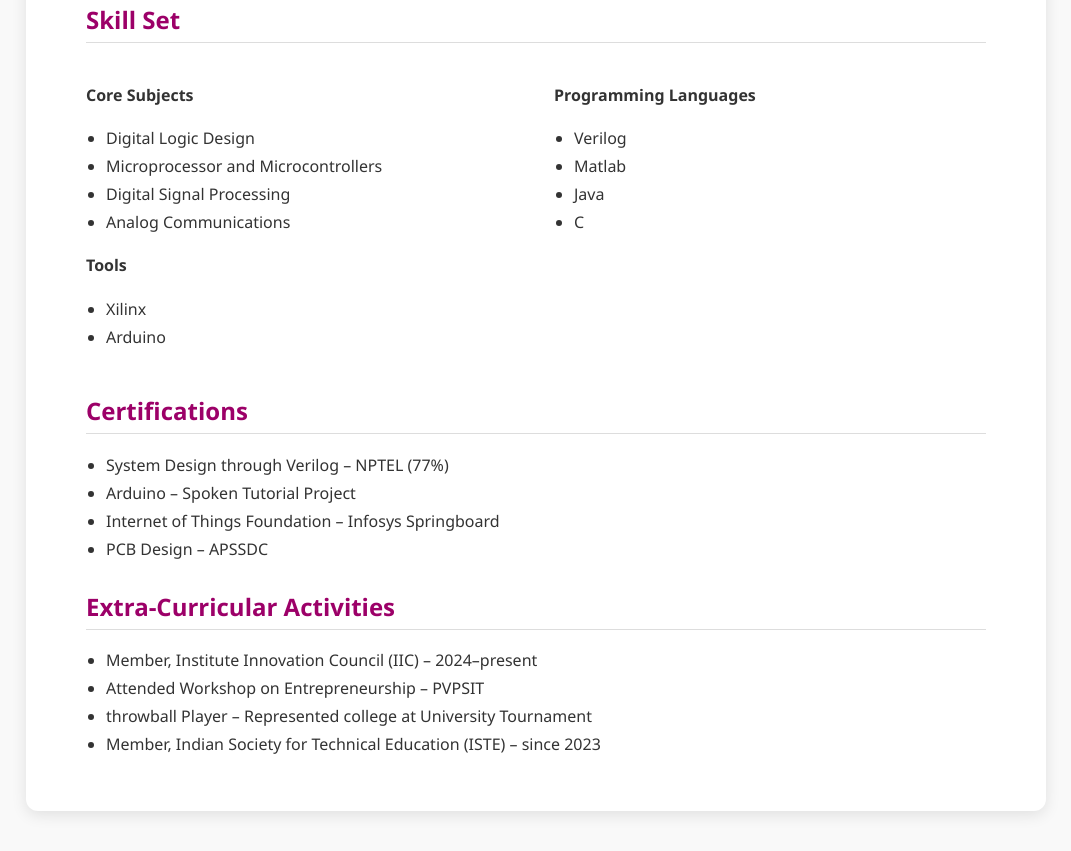
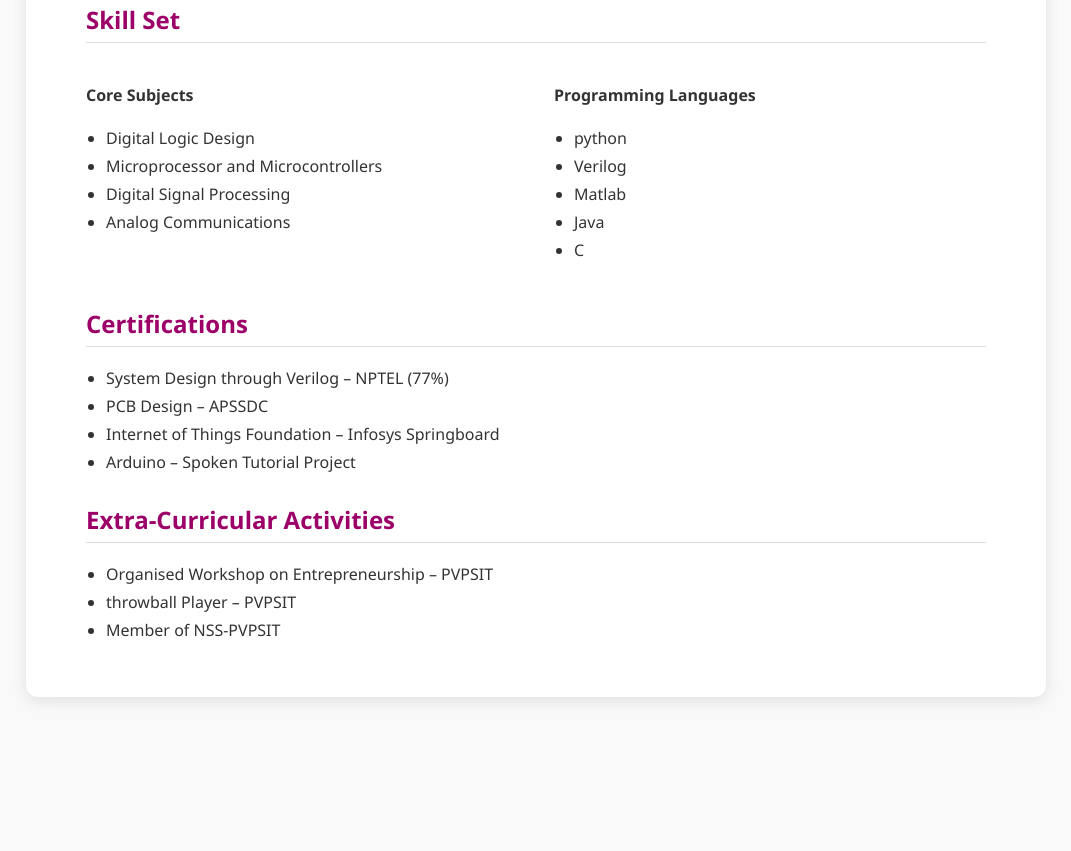
Before and after one commit to shanmathi2603/shanmathi.github.io, a plain HTML site: page index.html in a window 1280 px wide. Shown: the part 937-1788 px from the top of the page, without its empty margins (104-1175 px from the left). After the commit the page ends 1674 px from the top, so only its background shows below. Drawn offline with Linux system fonts and the light colour scheme.

Commit message:
Update index.html

```diff
--- a/index.html
+++ b/index.html
@@ -95,7 +95,7 @@
       <img src="./m.jpg" alt="shanmathi Photo">
       <div class="info">
         <h1>K Shanmathi  </h1>
-        <p class="contact">📞 +91 7816080670 | 📧 shanmuthu78@gmail.com | 📍 Vijayawada</p>
+        <p class="contact">📞+91 7816080670 | 📩shanmuthu78@gmail.com | 🔗https://www.linkedin.com/in/shanmathi-kalimuthu-0509a6282/ |📍 Vijayawada </p>
       </div>
     </header>
 
@@ -136,19 +136,16 @@
             <li>Digital Signal Processing</li>
             <li>Analog Communications</li>
           </ul>
-          <h4>Tools</h4>
-          <ul>
-            <li>Xilinx</li>
-            <li>Arduino</li>
-          </ul>
         </div>
         <div>
           <h4>Programming Languages</h4>
           <ul>
+            <li>python</li>
             <li>Verilog</li>
             <li>Matlab</li>
             <li>Java</li>
             <li>C</li>
+
           </ul>
         </div>
       </div>
@@ -158,19 +155,18 @@
       <h2>Certifications</h2>
       <ul>
         <li>System Design through Verilog – NPTEL (77%)</li>
+         <li>PCB Design – APSSDC</li>
+        <li>Internet of Things Foundation – Infosys Springboard</li>
         <li>Arduino – Spoken Tutorial Project</li>
-        <li>Internet of Things Foundation – Infosys Springboard</li>
-        <li>PCB Design – APSSDC</li>
-      </ul>
+        </ul>
     </section>
 
     <section>
       <h2>Extra-Curricular Activities</h2>
       <ul>
-        <li>Member, Institute Innovation Council (IIC) – 2024–present</li>
-        <li>Attended Workshop on Entrepreneurship – PVPSIT</li>
-        <li>throwball Player – Represented college at University Tournament</li>
-        <li>Member, Indian Society for Technical Education (ISTE) – since 2023</li>
+        <li>Organised Workshop on Entrepreneurship – PVPSIT</li>
+        <li>throwball Player – PVPSIT</li>
+        <li>Member of NSS-PVPSIT</li>
       </ul>
     </section>
   </div>
```
